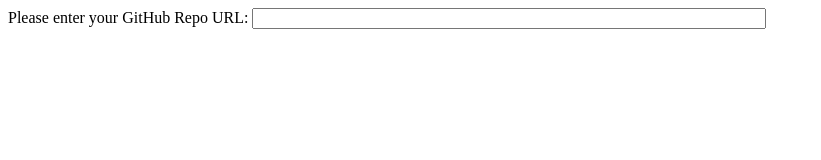
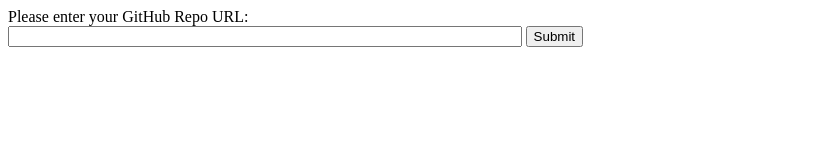
Before and after one commit to tinh2/gitHubAPI, a website: page index.html in a window 1280 px wide. Shown: the whole page, without its empty margins (0-821 px from the left). Drawn offline with Linux system fonts and the light colour scheme.

Commit message:
UI integration

```diff
--- a/index.html
+++ b/index.html
@@ -12,7 +12,14 @@
   <title>GitHub API Integration</title>
 </head>
 <body>
-  <label for="repo-url">Please enter your GitHub Repo URL:</label>
-  <input type="text" id="repo-url" name="repo-url"/>
+  <!-- Make response prettier? Since this is a backend position,
+  I'm going to fulfill the requirements without the UI/UX in mind -->
+  <form action="http://localhost:8080/get-pulls" method="GET">
+    <label for="repo-url">Please enter your GitHub Repo URL:</label>
+    <div>
+      <input type="text" id="repo-url" name="url"/>
+      <button>Submit</button>
+    </div>
+  </form>
 </body>
 </html>
```
Also changed, not shown: services/github/index.js (+7 -2 lines).
